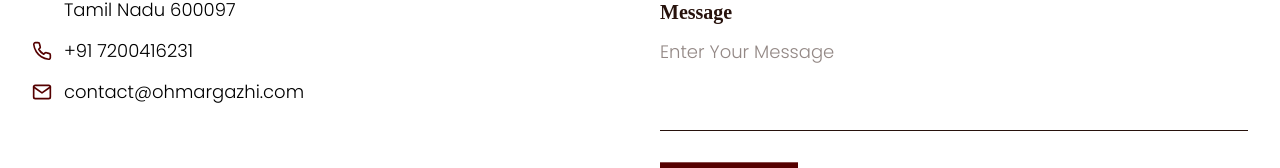
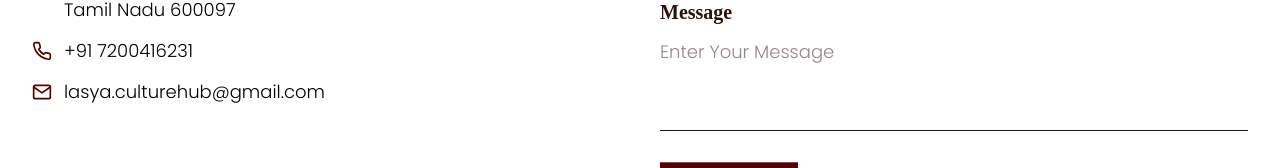
Before and after one commit to ayatiworkstechnologies/oh-margazhhi, a Next.js app: page / in a window 1280 px wide. Shown: the part 5248-5416 px from the top of the page. Built offline with nearby package versions, Linux system fonts and the light colour scheme.

Commit message:
08/12/2025 update 8

```diff
--- a/app/components/sections/ContactSection.jsx
+++ b/app/components/sections/ContactSection.jsx
@@ -92,10 +92,10 @@ export default function ContactSection() {
                 <FiMail size={20} />
               </span>
               <Link
-                href="mailto:contact@ohmargazhi.com"
+                href="mailto:lasya.culturehub@gmail.com"
                 className="hover:text-primary transition"
               >
-                contact@ohmargazhi.com
+                lasya.culturehub@gmail.com
               </Link>
             </div>
           </div>
```
